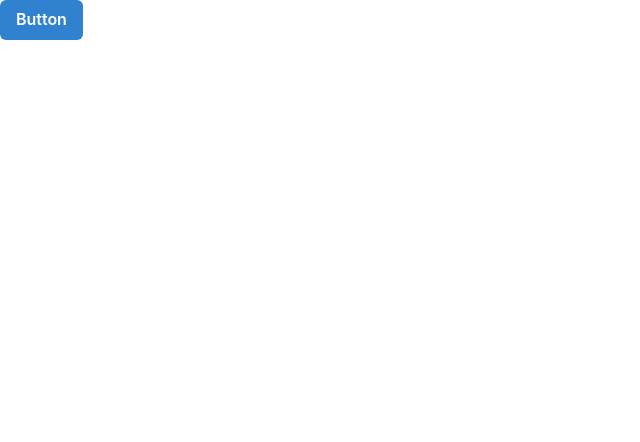
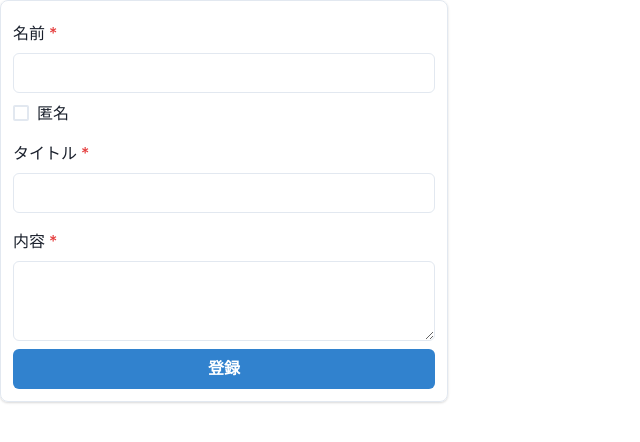
Before and after one commit to okym-t/fe-pizapa, a Next.js app: page / in a window 1280 px wide. Shown: the top 442 px of the page, without its empty margins (0-640 px from the left). Built offline with nearby package versions, Linux system fonts and the light colour scheme.

Commit message:
feat: registration form

```diff
--- a/package.json
+++ b/package.json
@@ -19,10 +19,13 @@
     "@chakra-ui/react": "2.3.2",
     "@emotion/react": "11.10.4",
     "@emotion/styled": "11.10.4",
+    "@hookform/resolvers": "^2.9.8",
     "framer-motion": "7.2.0",
     "next": "12.3.0",
     "react": "18.2.0",
-    "react-dom": "18.2.0"
+    "react-dom": "18.2.0",
+    "react-hook-form": "^7.35.0",
+    "zod": "^3.19.1"
   },
   "devDependencies": {
     "@playwright/test": "1.25.2",
--- a/src/components/Foo.tsx
+++ /dev/null
@@ -1,5 +0,0 @@
-import { Button } from '@chakra-ui/react'
-
-export default function Foo() {
-  return <Button colorScheme='blue'>Button</Button>
-}
--- /dev/null
+++ b/src/components/RegistrationForm.tsx
@@ -0,0 +1,77 @@
+import {
+  Box,
+  Button,
+  Checkbox,
+  FormControl,
+  FormErrorMessage,
+  FormLabel,
+  Input,
+  Textarea,
+} from '@chakra-ui/react'
+import { FC } from 'react'
+import { SubmitHandler, useForm } from 'react-hook-form'
+import { regFormSchema } from 'src/schemas'
+import type { RegFormSchema } from 'src/schemas'
+import { zodResolver } from '@hookform/resolvers/zod'
+
+const RegistrationForm: FC = () => {
+  const {
+    register,
+    handleSubmit,
+    reset,
+    formState: { errors },
+  } = useForm<RegFormSchema>({
+    defaultValues: {
+      name: '',
+      isAnonymous: false,
+      title: '',
+      description: '',
+    },
+    resolver: zodResolver(regFormSchema),
+  })
+  const onSubmit: SubmitHandler<RegFormSchema> = (data) => {
+    console.log(data)
+    reset()
+  }
+
+  return (
+    <Box p={3} w='md' borderWidth='1px' borderRadius='lg' boxShadow='base'>
+      <form onSubmit={handleSubmit(onSubmit)}>
+        <FormControl isInvalid={errors.name !== undefined} isRequired>
+          <FormLabel htmlFor='username' mt={2}>
+            名前
+          </FormLabel>
+          <Input size='md' {...register('name')} />
+          <FormErrorMessage>{errors.name?.message}</FormErrorMessage>
+        </FormControl>
+        <Box mt={2}>
+          <FormControl isInvalid={errors.isAnonymous !== undefined}>
+            <Checkbox {...register('isAnonymous')}>匿名</Checkbox>
+          </FormControl>
+        </Box>
+        <FormControl isInvalid={errors.title !== undefined} isRequired>
+          <FormLabel htmlFor='title' mt={4}>
+            タイトル
+          </FormLabel>
+          <Input size='md' maxLength={100} {...register('title')} />
+          <FormErrorMessage>{errors.title?.message}</FormErrorMessage>
+        </FormControl>
+        <FormControl isInvalid={errors.description !== undefined} isRequired>
+          <FormLabel htmlFor='description' mt={4}>
+            内容
+          </FormLabel>
+          <Textarea size='md' maxLength={1000} {...register('description')} />
+          <FormErrorMessage>{errors.description?.message}</FormErrorMessage>
+        </FormControl>
+
+        <Box mt={2}>
+          <Button w='100%' colorScheme='blue' variant='solid' type='submit'>
+            登録
+          </Button>
+        </Box>
+      </form>
+    </Box>
+  )
+}
+
+export default RegistrationForm
--- a/src/pages/index.tsx
+++ b/src/pages/index.tsx
@@ -1,5 +1,5 @@
-import Foo from '../components/Foo'
+import RegistrationForm from '../components/RegistrationForm'
 
 export default function HomePage() {
-  return <Foo />
+  return <RegistrationForm />
 }
--- /dev/null
+++ b/src/schemas/index.ts
@@ -0,0 +1,2 @@
+export { regFormSchema } from './registrationForm'
+export type { RegFormSchema } from './registrationForm'
--- /dev/null
+++ b/src/schemas/registrationForm.ts
@@ -0,0 +1,16 @@
+import { z } from 'zod'
+
+export const regFormSchema = z.object({
+  name: z.string().min(1, { message: '必須項目です' }),
+  isAnonymous: z.boolean(),
+  title: z
+    .string()
+    .min(1, { message: '必須項目です' })
+    .max(100, { message: '100文字以内で入力してください' }),
+  description: z
+    .string()
+    .min(1, { message: '必須項目です' })
+    .max(1000, { message: '1000文字以内で入力してください' }),
+})
+
+export type RegFormSchema = z.infer<typeof regFormSchema>
```
Also changed, not shown: 1 other file (tests, documents, lock files or other folders).
